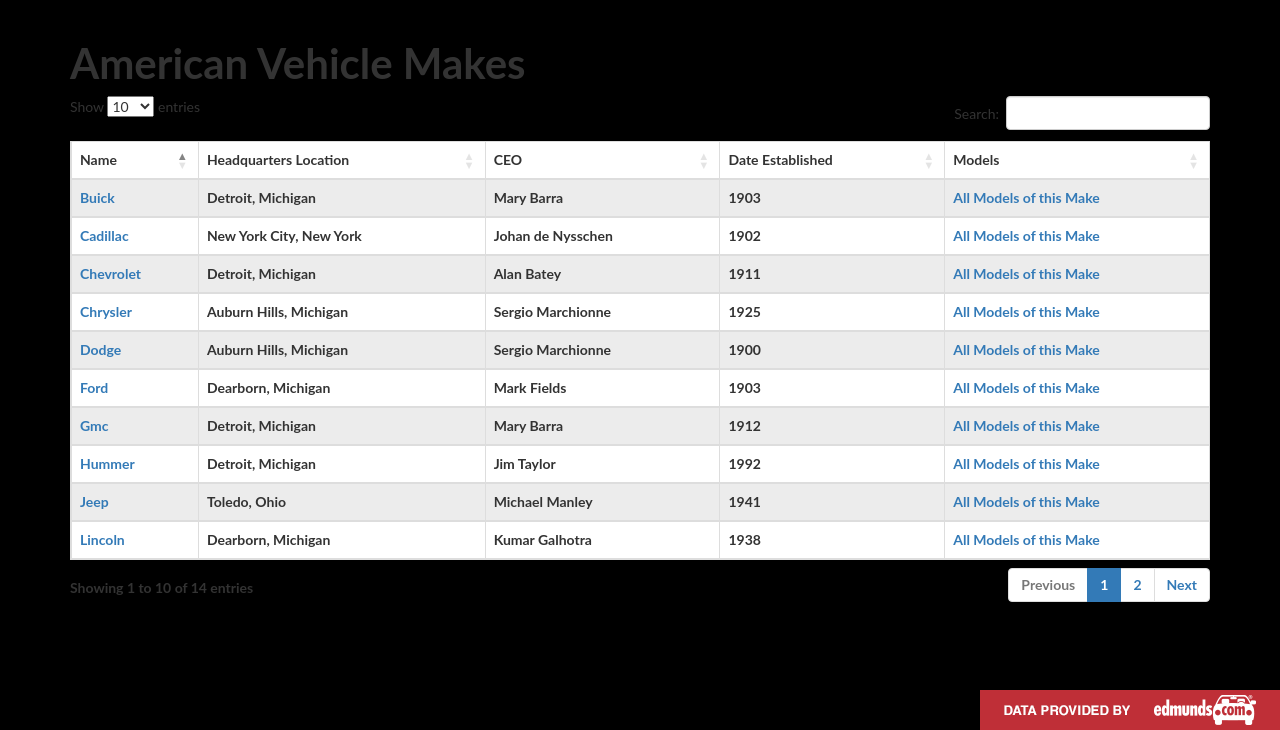
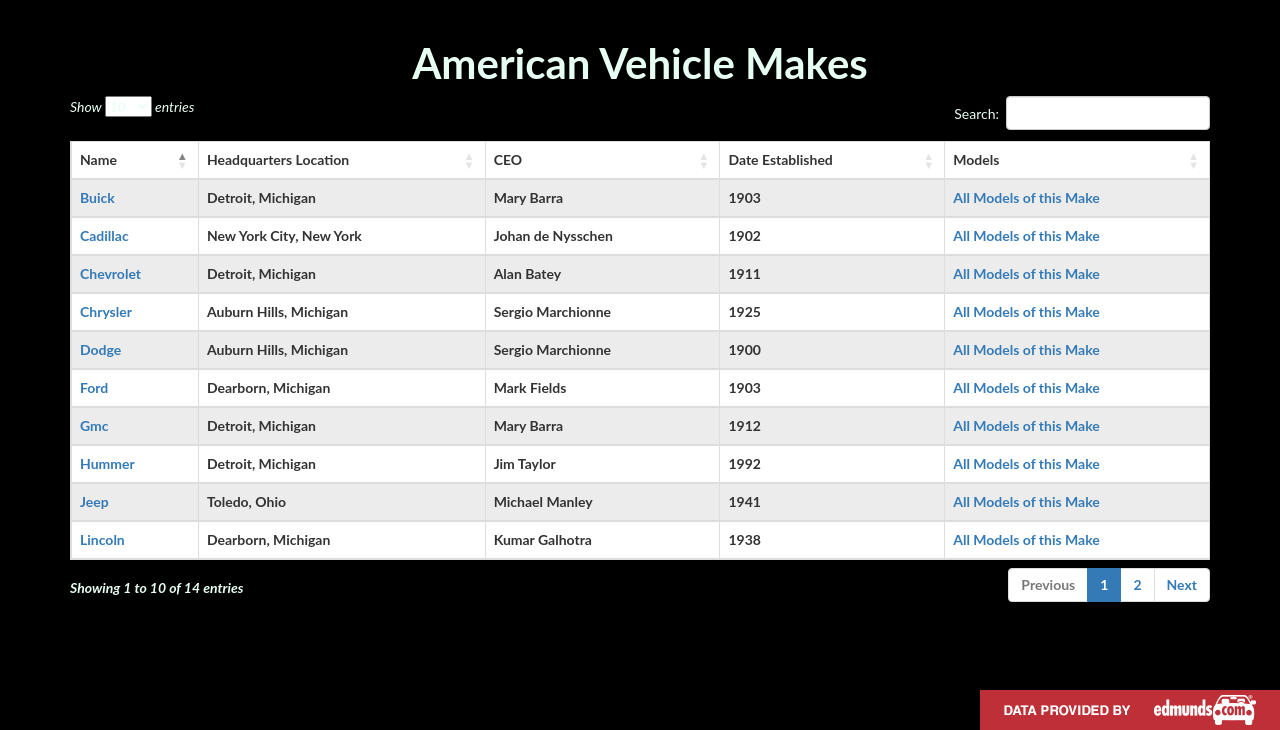
Before and after one commit to CharlesMcquade/cs373-idb, a Flask app: page /makes/ in a window 1280 px wide. Shown: the part 89-819 px from the top of the page. Run offline with Flask 2, Linux system fonts and the light colour scheme; data comes from the database, SQL or seed files in the repository; some libraries are stand-ins or nearby versions.

Commit message:
pushing stuff

```diff
--- a/app/static/stylesheets/search_results.css
+++ b/app/static/stylesheets/search_results.css
@@ -1,3 +1,17 @@
 .table {
 	background-color: white;
 }
+
+.tableDescription {
+	color: #e7fef3;
+	text-align: center;
+}
+
+.dataTables_info, .dataTables_length {
+	color: #e7fef3;
+	font-style: italic;
+}
+
+.dataTables_filter {
+	color: #e7fef3;
+}
--- a/app/templates/search.html
+++ b/app/templates/search.html
@@ -11,7 +11,9 @@
     <script>
          $(document).ready(function() {
             {% for i in range(0, len(ordering)) %}
-                $('#dataTable{{ordering[i].title() }}').DataTable();
+                $('#dataTable{{ordering[i].title() }}').DataTable( {
+                    "pageLength": 10
+                });
             {% endfor %}
           });
     </script>
@@ -22,7 +24,7 @@
 
 {% block content %}
 <div class="container">
-  <h2>Search Results</h2>
+  <h2 style="color:#e7fef3;">Search Results</h2>
   <ul class="nav nav-tabs">
     <li class="active"><a data-toggle="tab" href="#{{ ordering[0] }}">{{ ordering[0] }}</a></li>
     {% for i in range(1, len(ordering)) %}
--- a/app/templates/table.html
+++ b/app/templates/table.html
@@ -1,17 +1,19 @@
 {% extends "base.html" %}
 {% block title %}Vehicle {{ path }}{% endblock %}
 {% block extra_head %}
+    <!-- Custom CSS -->
+    <link href="{{ url_for('static', filename='stylesheets/about.css') }}" rel="stylesheet">
     <!-- Table JS -->
     <script src="https://cdn.datatables.net/1.10.10/js/jquery.dataTables.min.js"></script>
     <!-- Table JS - Bootstrap specific -->
     <script src="https://cdn.datatables.net/1.10.10/js/dataTables.bootstrap.min.js"></script>
-    <!-- Custom CSS -->
-    <link href="{{ url_for('static', filename='stylesheets/about.css') }}" rel="stylesheet">
 
     <!-- Menu Toggle Script -->
     <script>
           $(document).ready(function() {
-            $('#dataTable{{path.title()}}').DataTable();
+            $('#dataTable{{path.title()}}').DataTable( {
+                "pageLength": 10
+            });
           });
     </script>
 
@@ -32,7 +34,7 @@
                     <div class="intro-message">
 
                         <!-- Description -->
-                        <h1 class="description">
+                        <h1 class="description tableDescription">
                           American Vehicle {{ path.title() }}
                         </h1>
 
```
Also changed, not shown: app/templates/navbar.html (line endings or trailing spaces).
